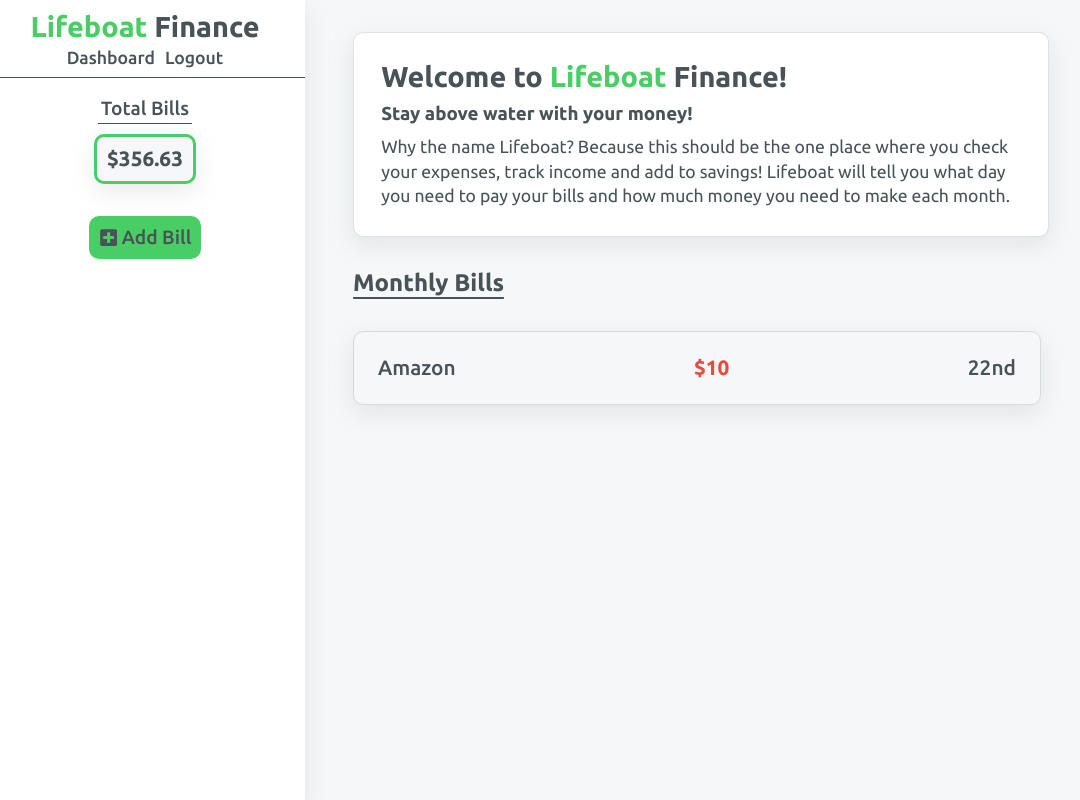
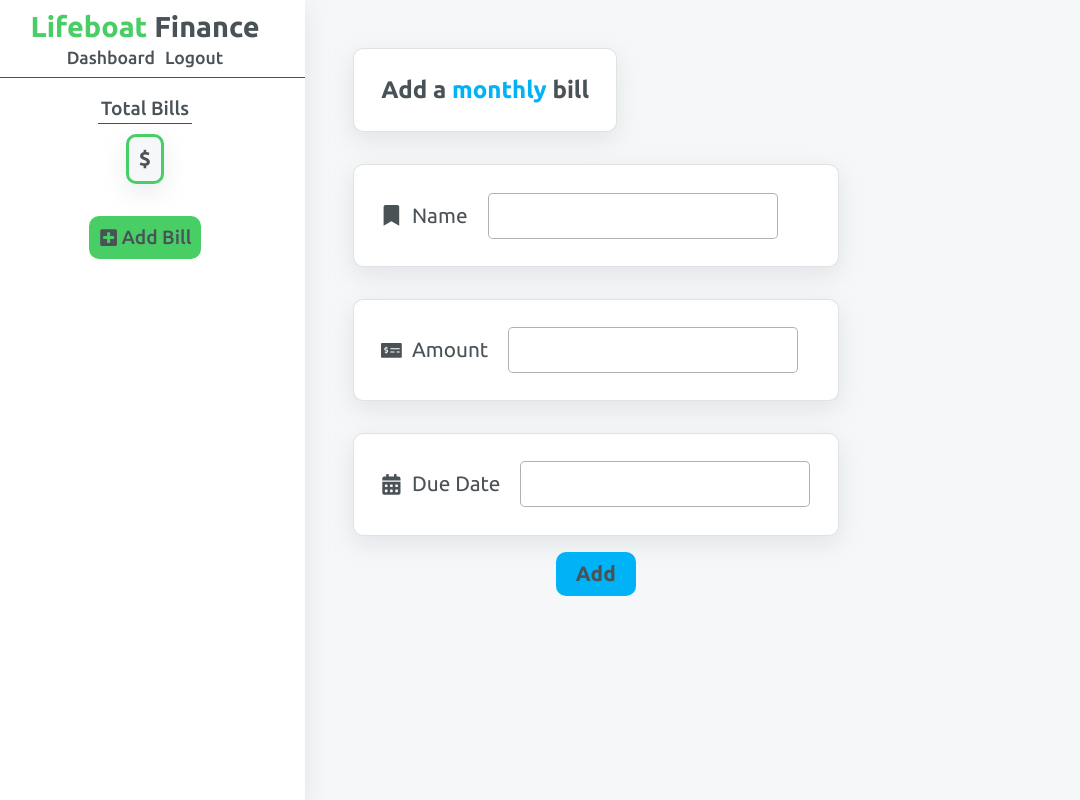
Before and after one commit to Grupith/Lifeboat, a React (Create React App) app: page / in a window 1280 px wide. Both pictures are taken after a click on the element "Add Bill". Shown: the whole page, without its empty margins (15-1095 px from the left). Built offline with nearby package versions, Linux system fonts and the light colour scheme.

Commit message:
total bill amount bug

```diff
--- a/package.json
+++ b/package.json
@@ -6,11 +6,14 @@
     "@testing-library/jest-dom": "^5.16.0",
     "@testing-library/react": "^11.2.7",
     "@testing-library/user-event": "^12.8.3",
+    "dayjs": "^1.10.7",
     "react": "^17.0.2",
     "react-dom": "^17.0.2",
     "react-icons": "^4.3.1",
     "react-router-dom": "^6.0.2",
     "react-scripts": "4.0.3",
+    "react-uid": "^2.3.1",
+    "uuid": "^8.3.2",
     "web-vitals": "^1.1.2"
   },
   "scripts": {
--- a/src/App.css
+++ b/src/App.css
@@ -58,7 +58,7 @@ li {
   cursor: pointer;
 }
 
-.createBudget {
+.welcome {
   margin: 2rem;
   background-color: white;
   height: fit-content;
@@ -68,21 +68,21 @@ li {
   box-shadow: rgba(149, 157, 165, 0.2) 0px 8px 24px;
 }
 
-.createBudget h2 {
+.welcome h2 {
   font-size: 1.8rem;
 }
-.createBudget h3 {
+.welcome h3 {
   margin-top: 10px;
 }
 
-.createBudget p {
+.welcome p {
   width: 40rem;
   margin-top: 10px;
   font-size: 1.1rem;
   line-height: 1.4;
 }
 
-.createBudget span {
+.welcome span {
   color: #48ce65;
 }
 
@@ -126,10 +126,12 @@ li {
   padding: 10px;
   border-radius: 10px;
   background-color: #48ce65;
+  user-select: none;
+  transition: all 0.2s ease-in-out;
 }
 
 .navButtonWrapper:hover {
-  box-shadow: rgba(149, 157, 165, 0.2) 0px 8px 24px;
+  box-shadow: rgba(149, 157, 165, 0.4) 0px 8px 24px;
 }
 
 .navButtonText {
@@ -160,3 +162,79 @@ li {
   border-bottom: 1px solid #495257;
   padding: 3px;
 }
+
+.addBillContainer {
+  display: flex;
+  flex-direction: column;
+  align-items: flex-start;
+  margin: 2rem;
+}
+
+.addBillTitle {
+  margin: 1rem;
+  background-color: white;
+  height: fit-content;
+  padding: 1.7rem;
+  border: 1px solid #4952572a;
+  border-radius: 10px;
+  box-shadow: rgba(149, 157, 165, 0.2) 0px 8px 24px;
+}
+
+.addBillViewTitleSpan {
+  color: #00b2f6;
+}
+
+.addBillFormContainer {
+  display: flex;
+  flex-direction: column;
+}
+
+.addBillFormWrapper {
+  display: flex;
+  align-items: center;
+  justify-content: flex-start;
+  margin: 1rem;
+  background-color: white;
+  height: fit-content;
+  padding: 1.7rem;
+  border: 1px solid #4952572a;
+  border-radius: 10px;
+  box-shadow: rgba(149, 157, 165, 0.2) 0px 8px 24px;
+  font-size: 1.3rem;
+}
+
+.addBillFormBtn {
+  font-size: 1.3rem;
+  font-weight: 600;
+  font-family: "Ubuntu", sans-serif;
+  cursor: pointer;
+  padding: 10px 20px;
+  border-radius: 10px;
+  border: none;
+  background-color: #00b2f6;
+  user-select: none;
+  width: fit-content;
+  margin: auto;
+  transition: all 0.2s ease-in-out;
+}
+
+.addBillFormBtn:hover {
+  box-shadow: rgba(149, 157, 165, 0.4) 0px 8px 24px;
+}
+
+.addBillFormWrapper input {
+  font-size: 1.3rem;
+  border-radius: 5px;
+  border: 1px solid #49525771;
+  padding: 10px;
+  margin-left: 10px;
+  outline: none;
+}
+
+.addBillFormWrapper input:focus {
+  box-shadow: rgba(149, 157, 165, 0.3) 0px 8px 24px;
+}
+
+.addBillFormWrapper Label {
+  margin: 10px;
+}
--- /dev/null
+++ b/src/components/AddBill.js
@@ -0,0 +1,55 @@
+import React, { useState } from 'react';
+import { v4 as uuidv4 } from 'uuid';
+import { FaBookmark, FaMoneyCheckAlt, FaCalendarAlt } from "react-icons/fa";
+
+const AddBill = ({ totalBills, setTotalBills, setAddBillBtn }) => {
+
+    const [name, setName] = useState();
+    const [amount, setAmount] = useState();
+    const [date, setDate] = useState();
+
+    const handleSubmit = (e) => {
+        e.preventDefault();
+
+        const newBill = {
+            id: uuidv4(),
+            name: name,
+            amount: amount,
+            date: date
+        }
+        setTotalBills([...totalBills].concat(newBill));
+        setAddBillBtn(false);
+        setName('');
+        setAmount('');
+        setDate('');
+
+    }
+
+    return (
+        <div className='addBillContainer'>
+            <div className='addBillTitle'>
+                <h2>Add a <span className='addBillViewTitleSpan'>monthly</span> bill</h2>
+            </div>
+            <form onSubmit={handleSubmit} className='addBillFormContainer'>
+                <div className='addBillFormWrapper'>
+                    <FaBookmark />
+                    <label htmlFor='billName'>Name</label>
+                    <input onChange={e => setName(e.target.value)} autoComplete='off' type='text' name='billName' />
+                </div>
+                <div className='addBillFormWrapper'>
+                    <FaMoneyCheckAlt />
+                    <label htmlFor='billAmount'>Amount</label>
+                    <input onChange={e => setAmount(e.target.value)} autoComplete='off' type='text' name='billAmount' />
+                </div>
+                <div className='addBillFormWrapper'>
+                    <FaCalendarAlt />
+                    <label htmlFor='billDate'>Due Date</label>
+                    <input onChange={e => setDate(e.target.value)} autoComplete='off' type='text' name='billDate' />
+                </div>
+                <button type='submit' className='addBillFormBtn'>Add</button>
+            </form>
+        </div>
+    )
+}
+
+export default AddBill;
--- a/src/components/Dashboard.js
+++ b/src/components/Dashboard.js
@@ -1,12 +1,21 @@
-import React from 'react';
+import React, { useState } from 'react';
 import Nav from '../components/Nav';
 import View from '../components/View';
+import AddBill from '../components/AddBill';
 
 const Dashboard = () => {
+
+    const [addBillBtn, setAddBillBtn] = useState(false);
+
+    const [totalBills, setTotalBills] = useState([]);
+    const [totalBillsAmount, setTotalBillsAmount] = useState();
+
+    totalBills.map(billAmnt => setTotalBillsAmount(billAmnt.amount))
+
     return (
         <div className='dashboard'>
-            <Nav />
-            <View />
+            <Nav setAddBillBtn={setAddBillBtn} totalBillsAmount={totalBillsAmount} />
+            {!addBillBtn ? <View totalBills={totalBills} /> : <AddBill totalBills={totalBills} setTotalBills={setTotalBills} setAddBillBtn={setAddBillBtn}/>}
         </div>
     )
 }
--- a/src/components/Expenses.js
+++ b/src/components/Expenses.js
@@ -1,11 +1,11 @@
 import React from 'react';
 
-const Expenses = () => {
+const Expenses = ({ name, amount, date}) => {
     return (
         <div className='expensesChart'>
-            <p className='expensesTitle'>Amazon</p>
-            <span className='expensesPrice'>$10</span>
-            <p className='expensesDate'>22nd</p>
+            <p className='expensesTitle'>{name}</p>
+            <span className='expensesPrice'>${amount}</span>
+            <p className='expensesDate'>{date}</p>
         </div>
     )
 }
--- a/src/components/Nav.js
+++ b/src/components/Nav.js
@@ -2,7 +2,12 @@ import React from 'react';
 import { FaPlusSquare } from "react-icons/fa";
 
 
-const Nav = () => {
+const Nav = ({ setAddBillBtn, totalBillsAmount }) => {
+
+    const handleAddBillBtn = () => {
+        setAddBillBtn(prevClick => !prevClick);
+    }
+
     return (
         <nav className='nav'>
             <h1 className='logo'>Lifeboat <span>Finance</span></h1>
@@ -13,10 +18,10 @@ const Nav = () => {
 
             <div className='monthlyBudgetWrapper'>
                 <p className='monthlyBudgetText'>Total Bills</p>
-                <span className='monthlyBudgetAmount'>$356.63</span>
+                <span className='monthlyBudgetAmount'>${totalBillsAmount}</span>
             </div>
 
-            <div className='navButtonWrapper'>
+            <div className='navButtonWrapper' onClick={handleAddBillBtn}>
                 <FaPlusSquare />
                 <span className='navButtonText'>Add Bill</span>
             </div>
--- a/src/components/View.js
+++ b/src/components/View.js
@@ -1,13 +1,13 @@
 import React from 'react';
-import CreateBudget from './CreateBudget';
+import Welcome from './Welcome';
 import Expenses from './Expenses';
 
-const View = () => {
+const View = ({ totalBills }) => {
     return (
         <div className='view'>
-            <CreateBudget />
-            <h2 className='bills'>Monthly Bills</h2>
-            <Expenses />
+            <Welcome />
+            {totalBills.length === 0 ? <div /> : <h2 className='bills'>Monthly Bills Left</h2>}
+            {totalBills.map(bill => <Expenses key={bill.name} name={bill.name} amount={bill.amount} date={bill.date} />)}
         </div>
     )
 }
--- a/src/components/CreateBudget.js
+++ b/src/components/Welcome.js
@@ -1,8 +1,8 @@
 import React from 'react';
 
-const CreateBudget = () => {
+const Welcome = () => {
     return (
-        <div className='createBudget'>
+        <div className='welcome'>
             <h2>Welcome to <span>Lifeboat</span> Finance!</h2>
             <h3>Stay above water with your money!</h3>
             <p>Why the name Lifeboat? Because this should be the one place where you check your expenses, track income and add to savings!
@@ -11,4 +11,4 @@ const CreateBudget = () => {
     )
 }
 
-export default CreateBudget;
+export default Welcome;
```
Also changed, not shown: 1 other file (tests, documents, lock files or other folders).
